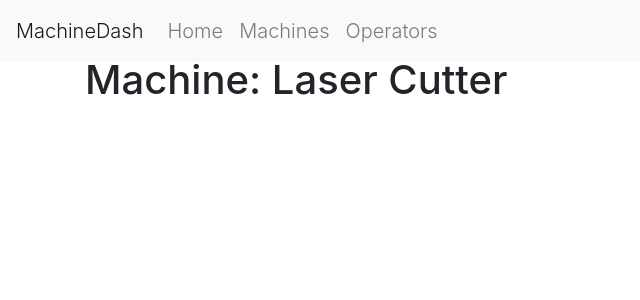
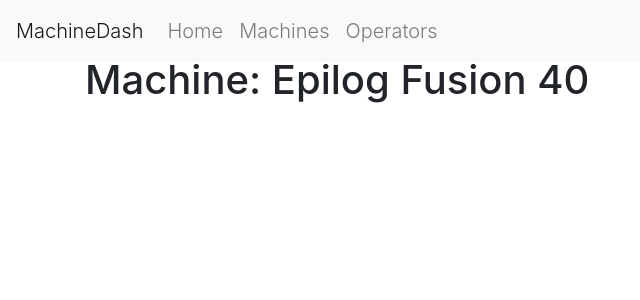
Before and after one commit to wsu-tss/machine_dashboard, a Jekyll site: the page built from collections/_machines/EpilogFusion40.md, in a window 1280 px wide. Shown: the top 300 px of the page, without its empty margins (0-640 px from the left). Built offline with Jekyll 4.4.1, drawn with Linux system fonts in a browser that asks for light colours; nearby versions of some CDN libraries.

```diff
--- a/collections/_machines/laser.md
+++ b/collections/_machines/EpilogFusion40.md
@@ -1,5 +1,5 @@
 ---
 short_name: "laser"
-name: "Laser Cutter"
+name: "Epilog Fusion 40"
 location: ["PEIH", "KWD"]
 ---
```
Also changed, not shown: assets/js/machines.js (+6 -1 lines).
